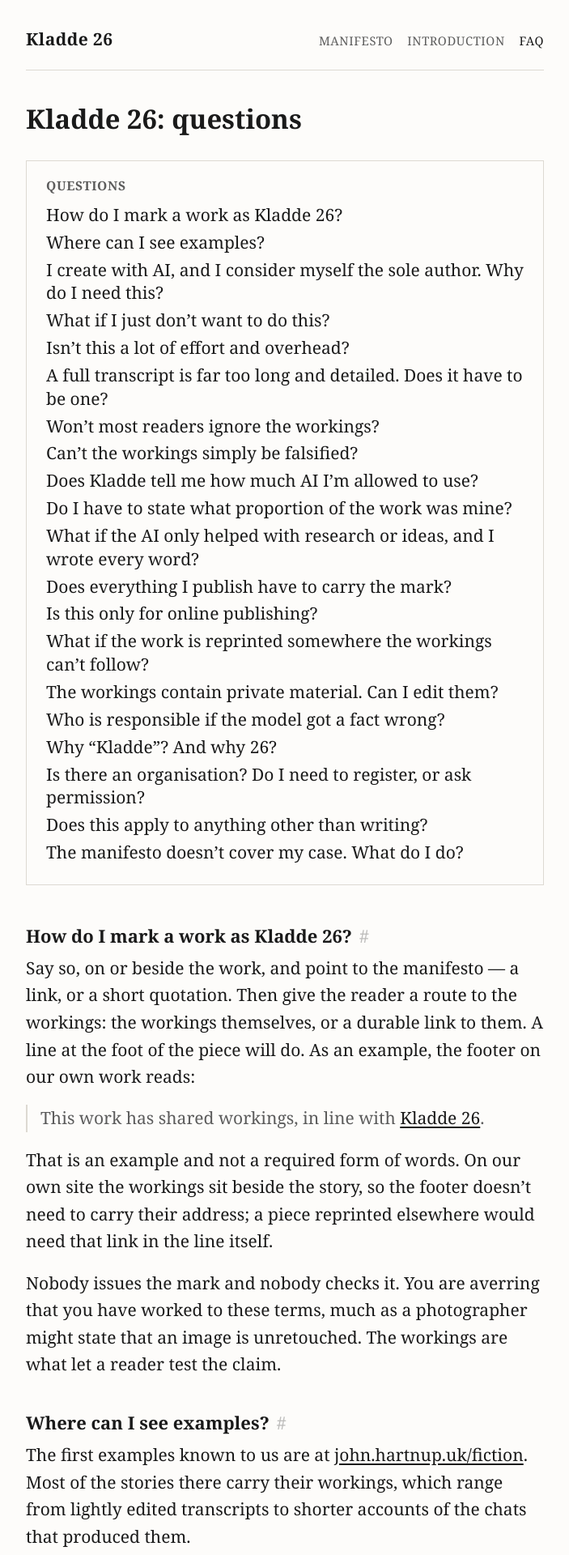
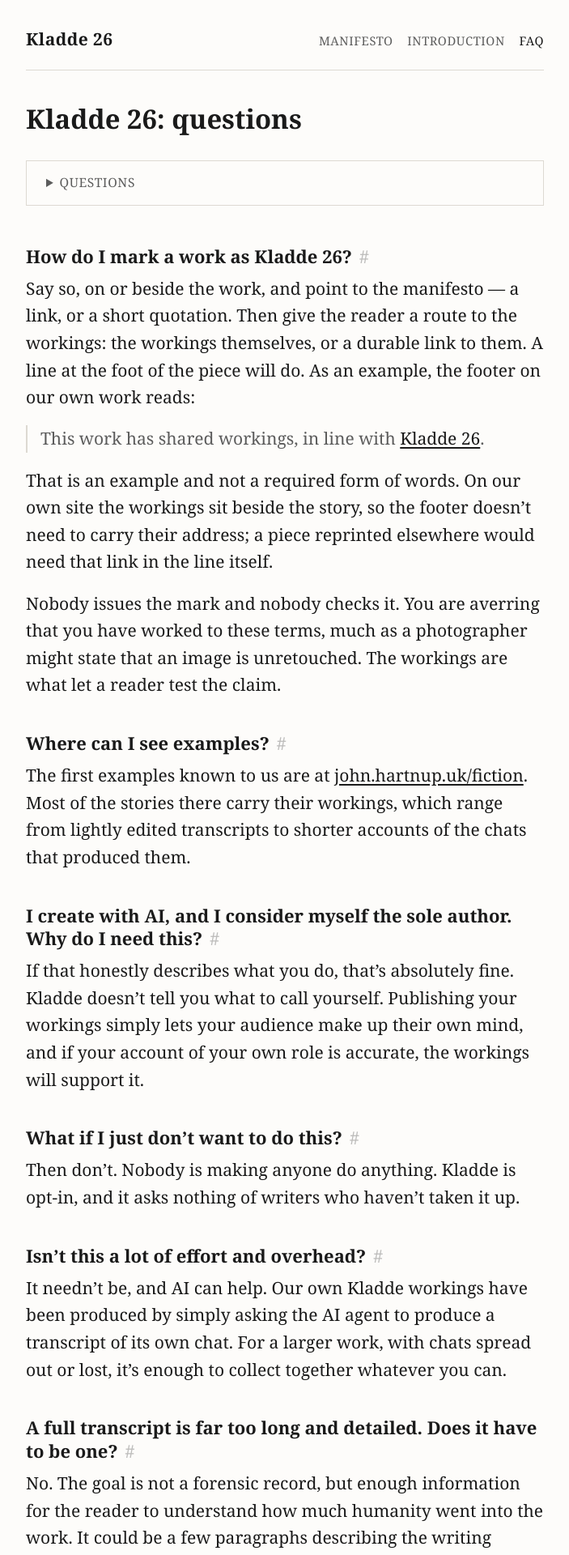
Before and after one commit to ukslim/kladde26, a Jekyll site: the page built from faq.md, in a window 1280 px wide. Shown: the top 1920 px of the page at 81% size, without its empty margins (288-991 px from the left). Built offline with Jekyll 4.4.1, drawn with Linux system fonts in a browser that asks for light colours.

Commit message:
Collapse the FAQ contents list by default
Twenty questions pushed the first answer off the screen. A details
element keeps the list one click away without hiding that it is there,
and needs no script — the summary is keyboard-operable on its own.

Co-Authored-By: Claude Opus 5 <noreply@anthropic.com>

```diff
--- a/assets/style.css
+++ b/assets/style.css
@@ -171,16 +171,22 @@ a:hover { text-decoration-thickness: 2px; }
 
 .toc {
   margin: 0 0 3rem;
-  padding: 1.25rem 1.5rem;
+  padding: 0.9rem 1.5rem;
   border: 1px solid var(--rule);
 }
 
-.toc h2 {
-  margin: 0 0 0.75rem;
+.toc summary {
+  cursor: pointer;
   font-size: 0.975rem;
   letter-spacing: 0.04em;
   text-transform: uppercase;
   color: var(--ink-soft);
+}
+
+.toc summary:hover { color: var(--ink); }
+
+.toc details[open] summary {
+  margin-bottom: 0.75rem;
 }
 
 .toc ul {
--- a/faq.md
+++ b/faq.md
@@ -4,14 +4,14 @@ permalink: /faq/
 description: Frequently asked questions about Kladde 26 — how to mark a work, what the workings must contain, and what the manifesto deliberately leaves open.
 workings_url: /faq/workings/
 ---
-<nav class="toc" markdown="1" aria-labelledby="toc-heading">
-
-## Questions
-{:#toc-heading .no_toc}
+<nav class="toc" aria-label="Questions" markdown="1">
+<details markdown="1">
+<summary>Questions</summary>
 
 * this line is replaced by the generated list
 {:toc}
 
+</details>
 </nav>
 
 ## How do I mark a work as Kladde 26?
```
